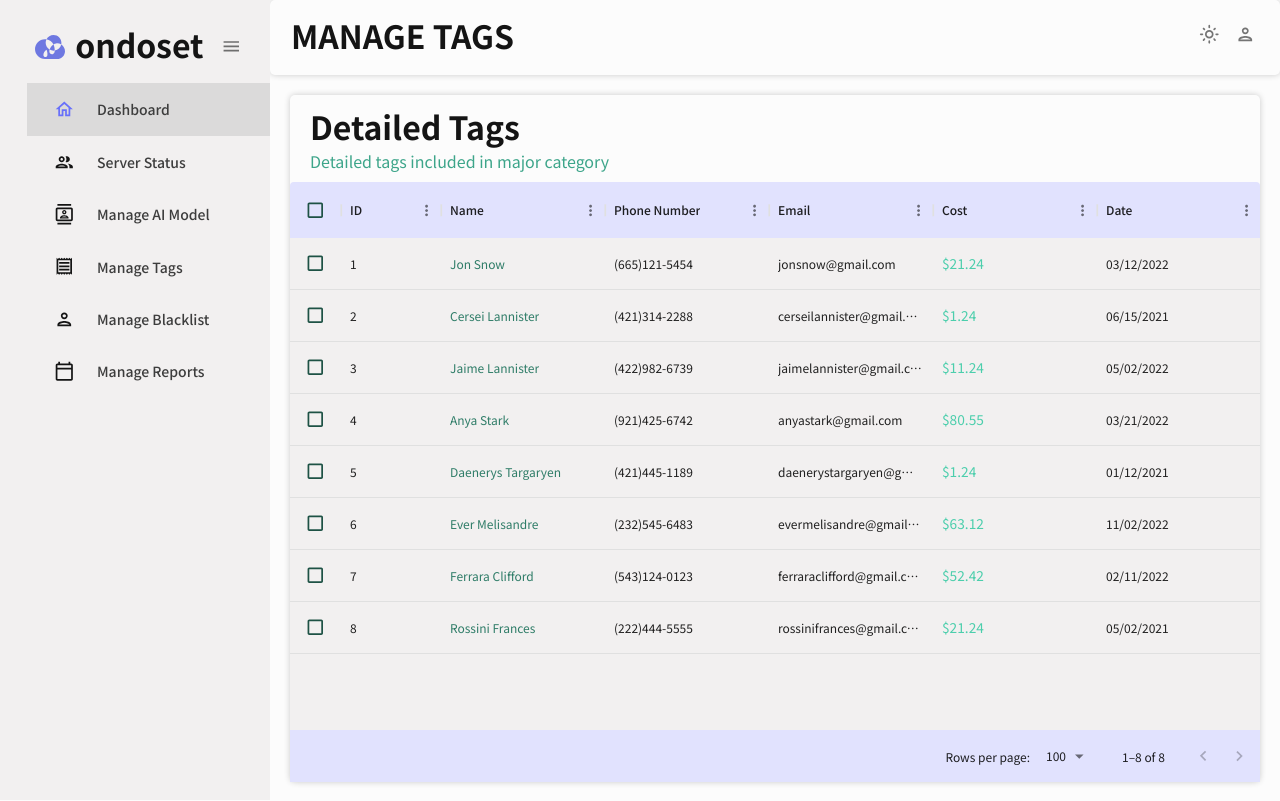
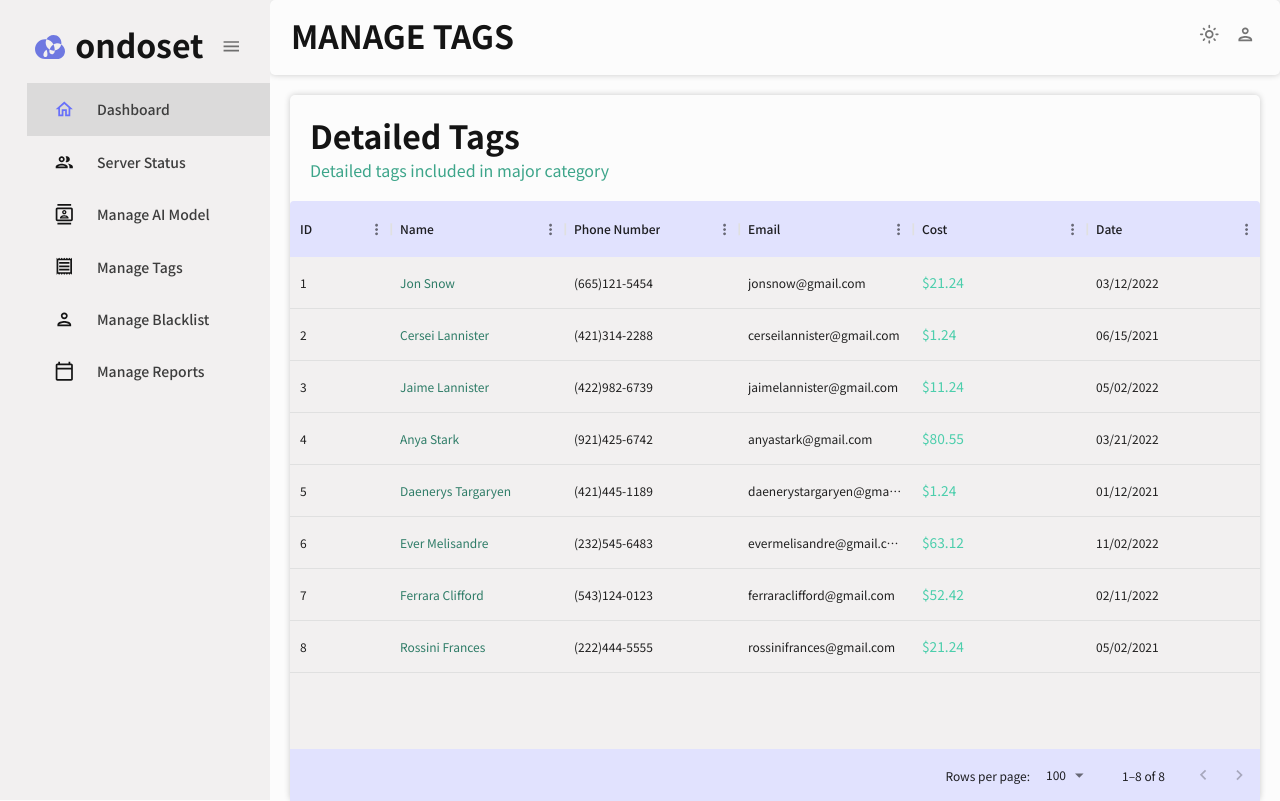
Before and after one commit to Team-Easy/Ondoset_Web, a React (Create React App) app in the folder ondoset-admin/: page /manage-tags in a window 1280 px wide. Built offline with nearby package versions, Linux system fonts and the light colour scheme.

Commit message:
Chore: minor change in layout

```diff
--- a/ondoset-admin/src/scenes/invoices/index.jsx
+++ b/ondoset-admin/src/scenes/invoices/index.jsx
@@ -46,14 +46,14 @@ const Invoices = () => {
     <Box
       m="20px"
       sx={{
-        paddingTop: "2px",
+        paddingTop: "1px",
         boxShadow: "0px 0px 6px rgba(0,0,0,0.2)",
         borderRadius: "5px",
       }}
     >
       <Box
         sx={{
-          margin: "10px 20px 10px 20px",
+          margin: "20px 20px 20px 20px",
         }}
       >
         <Header
@@ -88,12 +88,9 @@ const Invoices = () => {
           "& .MuiCheckbox-root": {
             color: `${colors.greenAccent[200]} !important`,
           },
-          "& .MuiDataGrid-row.Mui-selected": {
-            border: `1px solid ${colors.greenAccent[300]}`,
-          },
         }}
       >
-        <DataGrid checkboxSelection rows={mockDataInvoices} columns={columns} />
+        <DataGrid rows={mockDataInvoices} columns={columns} />
       </Box>
     </Box>
   );
```
